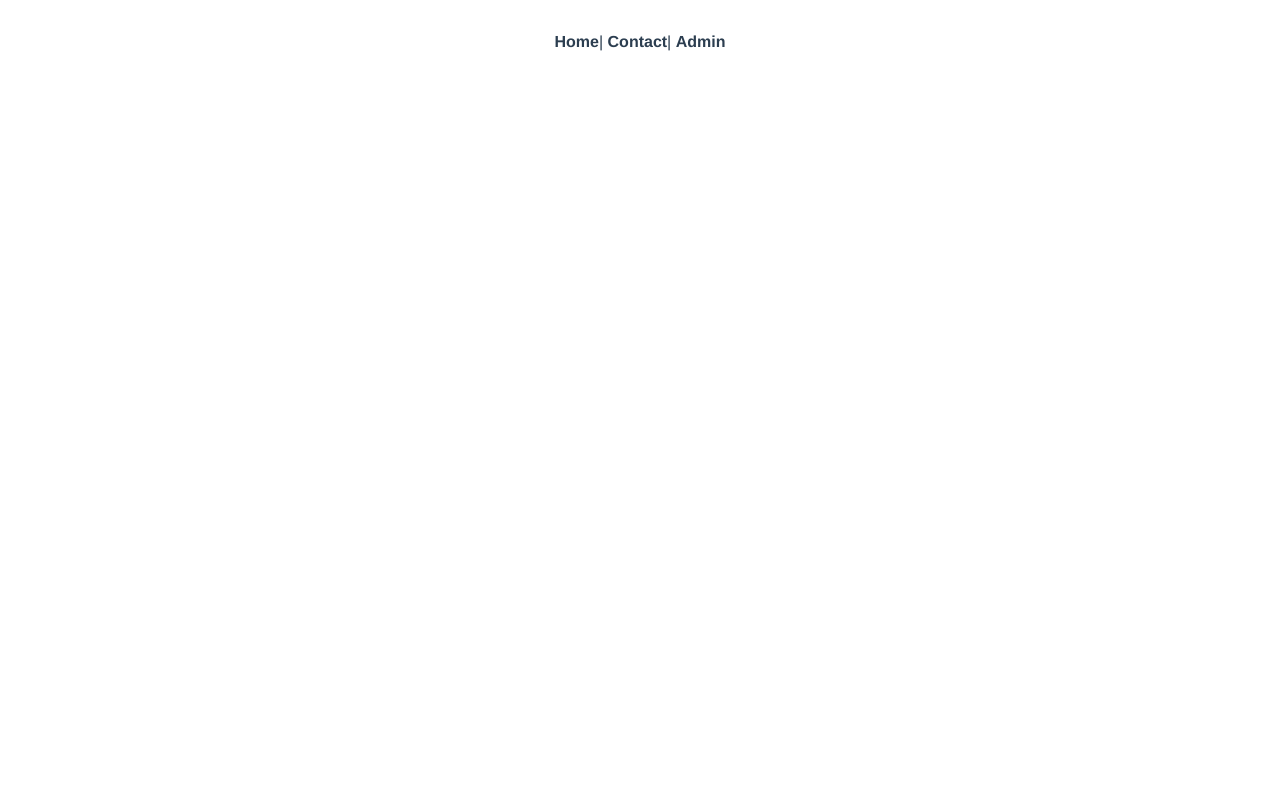
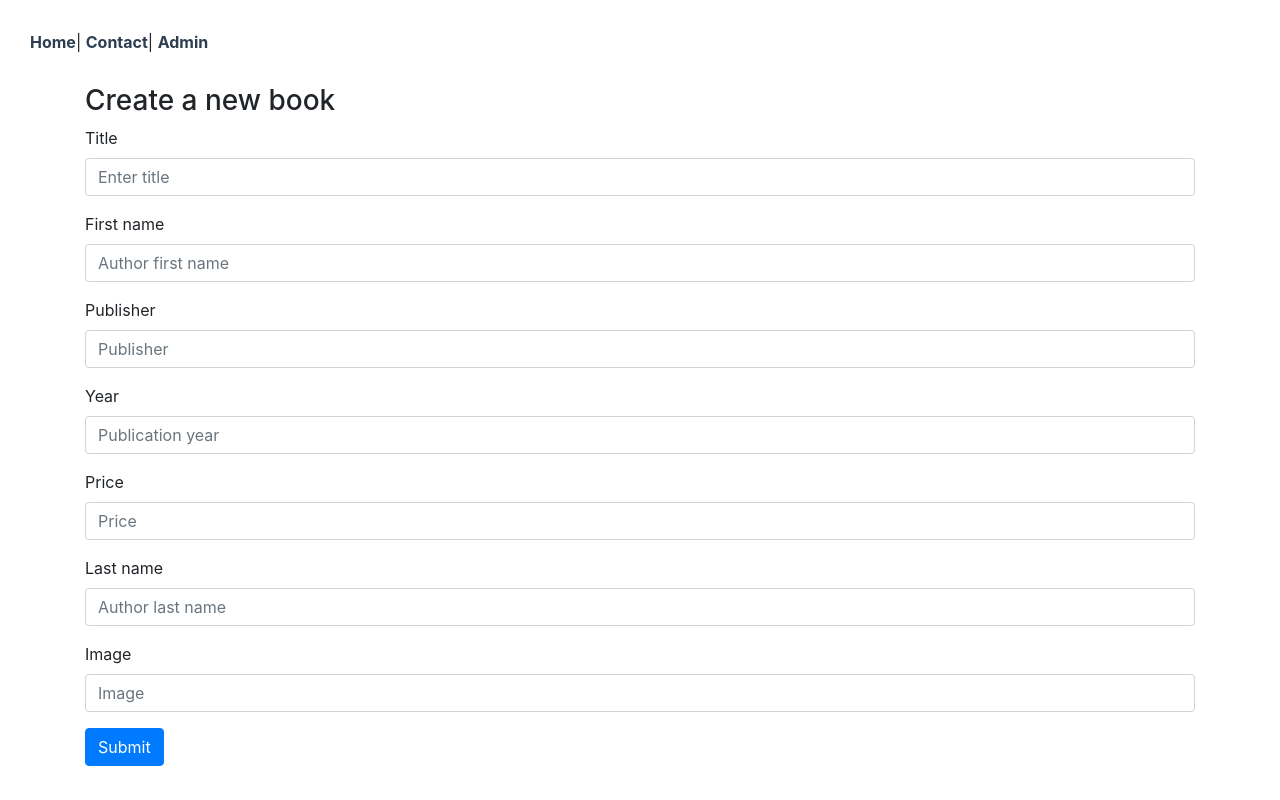
Before and after one commit to codeconcept/vuex-commerce, a Vue app: page /admin/product-add in a window 1280 px wide. Built offline with nearby package versions, Linux system fonts and the light colour scheme.

Commit message:
add product page

```diff
--- a/src/App.vue
+++ b/src/App.vue
@@ -12,13 +12,6 @@
 </template>
 
 <style lang="scss">
-#app {
-  font-family: "Avenir", Helvetica, Arial, sans-serif;
-  -webkit-font-smoothing: antialiased;
-  -moz-osx-font-smoothing: grayscale;
-  text-align: center;
-  color: #2c3e50;
-}
 #nav {
   padding: 30px;
   a {
--- /dev/null
+++ b/src/components/admin/ProductForm.vue
@@ -0,0 +1,76 @@
+<template>
+  <div>
+    <form>
+      <div class="form-group">
+        <label for="title">Title</label>
+        <input
+          type="text"
+          class="form-control"
+          id="title"
+          placeholder="Enter title"
+        />
+      </div>
+      <div class="form-group">
+        <label for="firstName">First name</label>
+        <input
+          type="text"
+          class="form-control"
+          id="firstName"
+          placeholder="Author first name"
+        />
+      </div>
+      <div class="form-group">
+        <label for="publisher">Publisher</label>
+        <input
+          type="text"
+          class="form-control"
+          id="publisher"
+          placeholder="Publisher"
+        />
+      </div>
+      <div class="form-group">
+        <label for="year">Year</label>
+        <input
+          type="number"
+          class="form-control"
+          id="year"
+          placeholder="Publication year"
+        />
+      </div>
+      <div class="form-group">
+        <label for="price">Price</label>
+        <input
+          type="text"
+          class="form-control"
+          id="price"
+          placeholder="Price"
+        />
+      </div>
+      <div class="form-group">
+        <label for="lastName">Last name</label>
+        <input
+          type="text"
+          class="form-control"
+          id="lastName"
+          placeholder="Author last name"
+        />
+      </div>
+      <div class="form-group">
+        <label for="image">Image</label>
+        <input
+          type="text"
+          class="form-control"
+          id="image"
+          placeholder="Image"
+        />
+      </div>
+      <button type="submit" class="btn btn-primary">Submit</button>
+    </form>
+  </div>
+</template>
+
+<script>
+export default {};
+</script>
+
+<style lang="scss" scoped></style>
--- a/src/router.js
+++ b/src/router.js
@@ -22,6 +22,11 @@ export default new Router({
       path: "/admin",
       name: "admin",
       component: () => import("./views/admin/Products.vue")
+    },
+    {
+      path: "/admin/product-add",
+      name: "admin-product-add",
+      component: () => import("./views/admin/ProductAdd.vue")
     }
   ]
 });
--- /dev/null
+++ b/src/views/admin/ProductAdd.vue
@@ -0,0 +1,18 @@
+<template>
+  <div>
+    <h3>Create a new book</h3>
+    <ProductForm />
+  </div>
+</template>
+
+<script>
+import ProductForm from "@/components/admin/ProductForm";
+
+export default {
+  components: {
+    ProductForm
+  }
+};
+</script>
+
+<style lang="scss" scoped></style>
--- a/src/views/admin/Products.vue
+++ b/src/views/admin/Products.vue
@@ -1,5 +1,6 @@
 <template>
   <div>
+    <router-link to="/admin/product-add">add new book</router-link>
     <ProductList />
   </div>
 </template>
```
